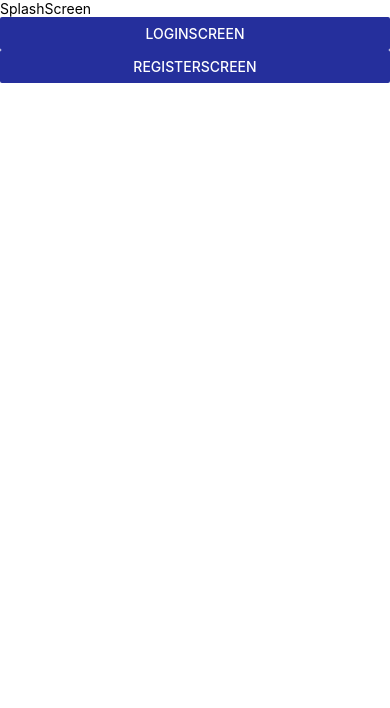
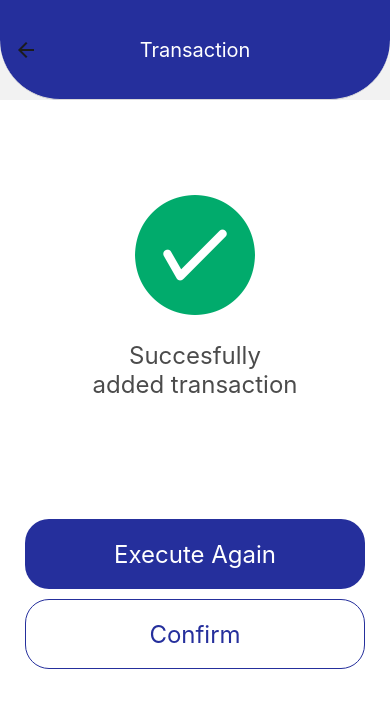
Before and after one commit to adrien1811/Saving-Project-RPL, a React Native app in the folder Saving-Project/: screen /ConfirmationScreen in a window 390 px wide. Shown: the top 708 px of the page. Built offline with nearby package versions, Linux system fonts and the light colour scheme.

Commit message:
Confirmation Screen Done

```diff
--- a/Saving-Project/App.js
+++ b/Saving-Project/App.js
@@ -1,6 +1,7 @@
 import { StatusBar } from 'expo-status-bar';
 import { StyleSheet, Text, View } from 'react-native';
 import StackNavigator from './navigation/StackNavigator';
+import 'react-native-gesture-handler';
 
 export default function App() {
   return (
--- a/Saving-Project/navigation/StackNavigator.js
+++ b/Saving-Project/navigation/StackNavigator.js
@@ -1,14 +1,17 @@
 import { StyleSheet, Text, View } from 'react-native';
 import React from 'react';
 import { NavigationContainer } from '@react-navigation/native';
-import { createNativeStackNavigator } from '@react-navigation/native-stack';
+import { createStackNavigator  } from '@react-navigation/stack';
 import SplashScreen from "../screens/SplashScreen";
 import LoginScreen from "../screens/LoginScreen/LoginScreen";
 import RegisterScreen from '../screens/RegisterScreen/RegisterScreen';
-
+import ConfirmationScreen from "../screens/ConfirmationScreen/ConfirmationScreen";
+import { COLORS } from '../constants/theme';
+import 'react-native-gesture-handler';
+import Header from "../screens/Header";
 
 const StackNavigator = () => {
-    const Stack = createNativeStackNavigator();
+    const Stack = createStackNavigator();
     return (
         <NavigationContainer>
             <Stack.Navigator>
@@ -30,6 +33,23 @@ const StackNavigator = () => {
                     headerShown: false
                 }}
                 />
+                <Stack.Screen name="ConfirmationScreen" component={ConfirmationScreen}
+                options={{
+                    headerTitle: () => <Header name= "Transaction"/>,
+
+                    headerStyle: {
+                        backgroundColor: COLORS.Saving_Blue,
+                        borderBottomRightRadius: 60,
+                        borderBottomLeftRadius: 60,
+                        height: 100,
+                    },
+                    headerTitleStyle: {
+                        color: "white",
+                        alignContent: 'center'
+                    },
+                    headerTitleAlign: 'center'
+                }}
+                />
             </Stack.Navigator>
         </NavigationContainer>
     );
--- a/Saving-Project/package.json
+++ b/Saving-Project/package.json
@@ -12,13 +12,15 @@
     "@react-navigation/bottom-tabs": "^6.5.9",
     "@react-navigation/native": "^6.1.8",
     "@react-navigation/native-stack": "^6.9.14",
+    "@react-navigation/stack": "^6.3.20",
     "expo": "~49.0.13",
     "expo-router": "^2.0.10",
     "expo-status-bar": "~1.6.0",
     "react": "18.2.0",
     "react-native": "0.72.6",
     "react-native-safe-area-context": "4.6.3",
-    "react-native-screens": "~3.22.0"
+    "react-native-screens": "~3.22.0",
+    "react-native-gesture-handler": "~2.12.0"
   },
   "devDependencies": {
     "@babel/core": "^7.20.0"
--- /dev/null
+++ b/Saving-Project/screens/ConfirmationScreen/ConfirmationScreen.js
@@ -0,0 +1,58 @@
+import { StyleSheet, Text, View, Image, Button, TextInput, KeyboardAvoidingView, Pressable } from 'react-native';
+import React from 'react';
+import { SafeAreaView } from 'react-native-safe-area-context';
+import { COLORS, SIZES } from '../../constants/theme';
+import styles from './ConfirmationScreen.style';
+import { AntDesign } from '@expo/vector-icons';
+
+const ConfirmationScreen = () => {
+
+
+    return (
+        <SafeAreaView style={{flex : 1, backgroundColor: "white"}}>
+
+            <KeyboardAvoidingView style={{alignItems: 'center'}} >
+
+            <View style={{
+                marginTop: 90,
+                alignItems: 'center'
+                }}>
+            <AntDesign name="checkcircle" size={120} color = {COLORS.Saving_Green} />
+            <Text style={styles.header}>
+                Succesfully added transaction
+            </Text>
+            </View>
+
+            <View style = {{marginTop : 120}}>
+
+                <Pressable
+                style={
+                    styles.Btn
+                }>
+                    <Text style={
+                    styles.BtnText
+                }>
+                        Execute Again
+                    </Text>
+                </Pressable>
+
+                <Pressable
+                style={
+                    styles.Btn2
+                }>
+                    <Text style={
+                    styles.BtnText2
+                }>
+                        Confirm
+                    </Text>
+                </Pressable>
+
+
+            </View>
+
+            </KeyboardAvoidingView>
+        </SafeAreaView>
+    );
+}
+
+export default ConfirmationScreen;
--- /dev/null
+++ b/Saving-Project/screens/ConfirmationScreen/ConfirmationScreen.style.js
@@ -0,0 +1,59 @@
+import React from 'react';
+import {StyleSheet, Text, View} from 'react-native';
+import { COLORS, FONT, SIZES } from '../../constants/theme';
+
+const styles = StyleSheet.create({
+
+  container: {
+    padding: 24,
+    backgroundColor: 'white',
+  },
+
+  header: {
+    marginTop: 20,
+    fontSize: SIZES.xLarge,
+    width: 210,
+    textAlign: 'center',
+    opacity: 0.7
+  },
+
+  Btn: {
+    alignItems: "center",
+    justifyContent: "center",
+    backgroundColor: COLORS.Saving_Blue,
+    borderRadius: SIZES.xLarge,
+    height: 70,
+    width: 340,
+    marginBottom: 10,
+  },
+
+  BtnText: {
+    textAlign: 'center',
+    color: 'white',
+    alignItems: 'center',
+    padding: 15,
+    fontSize: SIZES.xLarge
+  },
+
+  Btn2: {
+    alignItems: "center",
+    justifyContent: "center",
+    backgroundColor: "white",
+    borderRadius: SIZES.xLarge,
+    height: 70,
+    width: 340,
+    marginBottom: 10,
+    borderColor: COLORS.Saving_Blue,
+    borderWidth: 1
+  },
+
+  BtnText2: {
+    textAlign: 'center',
+    color: COLORS.Saving_Blue,
+    alignItems: 'center',
+    padding: 15,
+    fontSize: SIZES.xLarge
+  }
+});
+
+export default styles;
--- /dev/null
+++ b/Saving-Project/screens/Header.js
@@ -0,0 +1,20 @@
+import { View, Text } from 'react-native'
+import React from 'react'
+
+const Header = (props) => {
+  return (
+    <View style={{
+        flexDirection:'row'
+     }}>
+      <Text style={{
+        fontSize:20,
+        color:'white'
+        }}>
+        {props.name}
+      </Text>
+
+    </View>
+  )
+}
+
+export default Header
--- a/Saving-Project/screens/SplashScreen.js
+++ b/Saving-Project/screens/SplashScreen.js
@@ -25,6 +25,13 @@ const SplashScreen = () => {
                 navigation.navigate('RegisterScreen'); // Navigate to the Login screen
             }}
             />
+
+            <Button title="ConfirmationScreen"
+            color={COLORS.Saving_Blue}
+            onPress={() => {
+                navigation.navigate('ConfirmationScreen'); // Navigate to the Login screen
+            }}
+            />
         </SafeAreaView>
     );
 }
```
Also changed, not shown: 1 other file (tests, documents, lock files or other folders).
